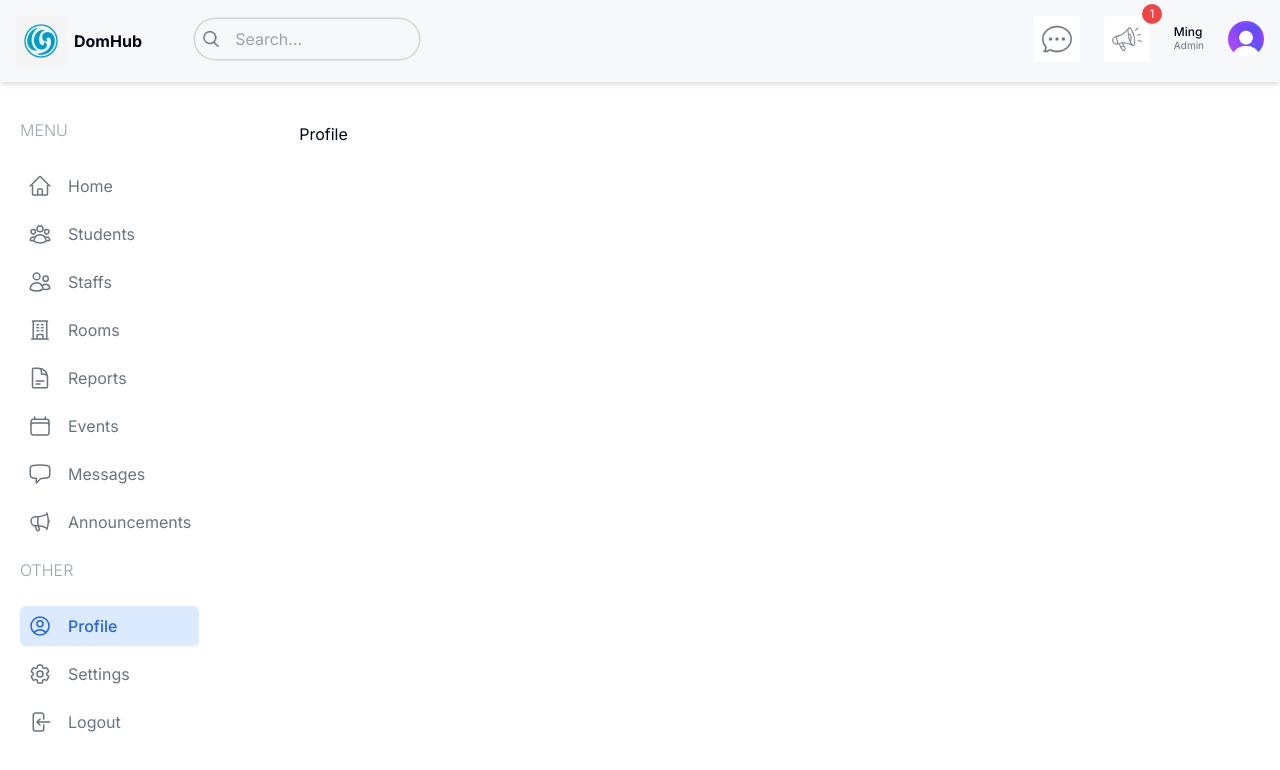
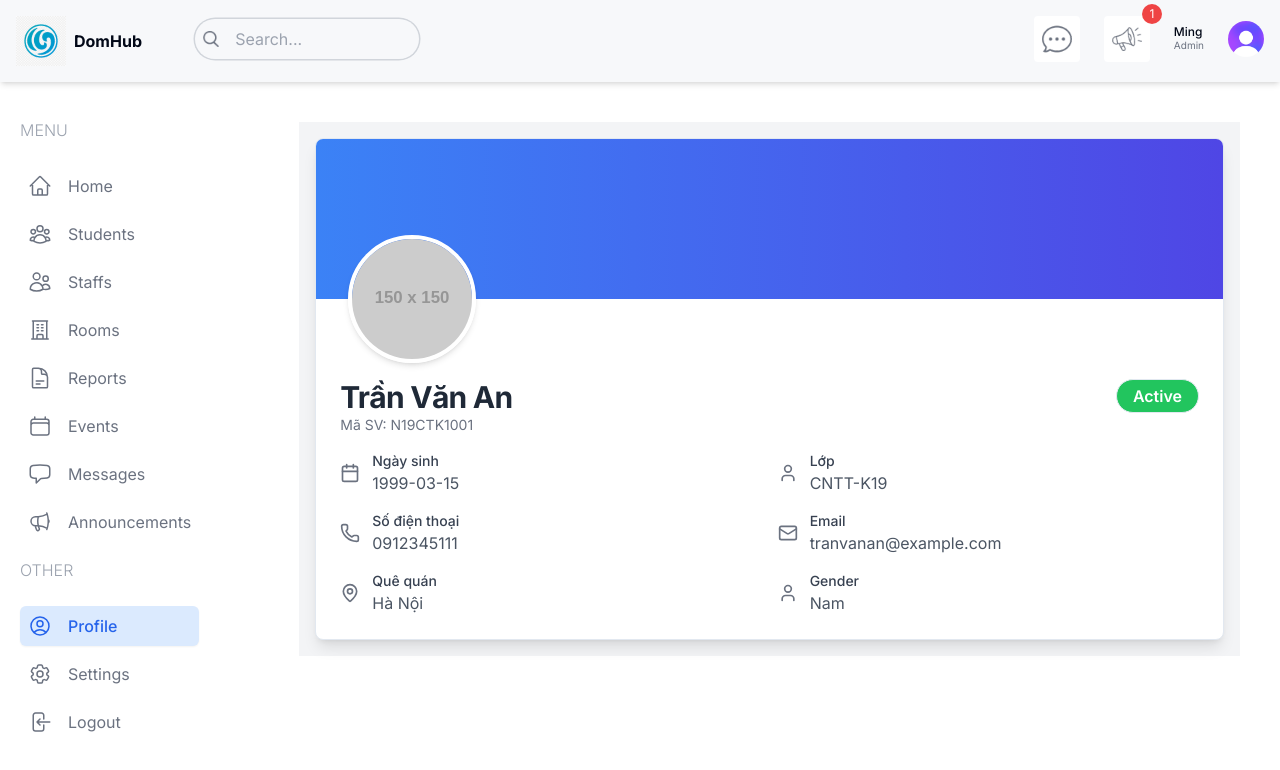
Before and after one commit to nhatminh16704/DomManagement, a Next.js app: page /profile in a window 1280 px wide. Shown: the top 770 px of the page. Built offline with nearby package versions, Linux system fonts and the light colour scheme; no server answers; sample sign-in values are in the browser's storage.

Commit message:
Add demo profile

```diff
--- a/package.json
+++ b/package.json
@@ -12,6 +12,7 @@
   "dependencies": {
     "@heroicons/react": "^2.2.0",
     "@hookform/resolvers": "^4.0.0",
+    "@radix-ui/react-avatar": "^1.1.3",
     "@radix-ui/react-dialog": "^1.1.6",
     "@radix-ui/react-label": "^2.1.2",
     "@radix-ui/react-select": "^2.1.6",
--- a/src/app/(other)/profile/page.tsx
+++ b/src/app/(other)/profile/page.tsx
@@ -1,7 +1,130 @@
-import React from 'react'
+"use client";
 
-export default function Profile() {
+import { Card, CardContent, CardHeader, CardTitle } from "@/components/ui/card";
+import { Avatar, AvatarFallback, AvatarImage } from "@/components/ui/avatar";
+import { Badge } from "@/components/ui/badge";
+import { Calendar, Mail, MapPin, Phone, User } from "lucide-react"; // Biểu tượng từ lucide-react
+
+// Dữ liệu mock
+const mockProfile = {
+  student_code: "N19CTK1001",
+  full_name: "Trần Văn An",
+  birthday: "1999-03-15",
+  gender: "Nam",
+  phone_number: "0912345111",
+  email: "tranvanan@example.com",
+  hometown: "Hà Nội",
+  class_name: "CNTT-K19",
+  account_id: "AC123456",
+};
+
+// Định nghĩa kiểu dữ liệu
+interface StudentProfile {
+  student_code: string;
+  full_name: string;
+  birthday: string;
+  gender: string;
+  phone_number: string;
+  email: string;
+  hometown: string;
+  class_name: string;
+  account_id: string;
+}
+
+export default function ProfilePage() {
+  const profile: StudentProfile = mockProfile;
+
   return (
-    <div>Profile</div>
-  )
+    <div className=" bg-gray-100 p-4 justify-center flex">
+      <Card className="w-full max-w-7xl shadow-lg rounded-lg overflow-hidden">
+        {/* Header với ảnh đại diện và tên */}
+        <div className="relative bg-gradient-to-r from-blue-500 to-indigo-600 h-40">
+          <div className="absolute -bottom-16 left-8">
+            <Avatar className="h-32 w-32 border-4 border-white shadow-md">
+              <AvatarImage src="https://via.placeholder.com/150" alt="Profile" />
+              <AvatarFallback>{profile.full_name.charAt(0)}</AvatarFallback>
+            </Avatar>
+          </div>
+        </div>
+
+        {/* Nội dung chính */}
+        <CardHeader className="pt-20 pb-4">
+          <div className="flex justify-between items-start">
+            <div>
+              <CardTitle className="text-3xl font-bold text-gray-800">
+                {profile.full_name}
+              </CardTitle>
+              <p className="text-sm text-gray-500">Mã SV: {profile.student_code}</p>
+            </div>
+            <Badge
+              variant="outline"
+              className=
+              "bg-green-500 text-white text-base px-4 py-1 font-semibold"
+            >
+              Active
+            </Badge>
+          </div>
+        </CardHeader>
+
+        <CardContent className="space-y-6">
+          {/* Thông tin cá nhân */}
+          <div className="grid grid-cols-1 md:grid-cols-2 gap-4">
+            {/* Ngày sinh */}
+            <div className="flex items-center space-x-3">
+              <Calendar className="h-5 w-5 text-gray-500" />
+              <div>
+                <p className="text-sm font-medium text-gray-700">Ngày sinh</p>
+                <p className="text-gray-600">{profile.birthday}</p>
+              </div>
+            </div>
+
+            {/* Lớp */}
+            <div className="flex items-center space-x-3">
+              <User className="h-5 w-5 text-gray-500" />
+              <div>
+                <p className="text-sm font-medium text-gray-700">Lớp</p>
+                <p className="text-gray-600">{profile.class_name}</p>
+              </div>
+            </div>
+
+            {/* Số điện thoại */}
+            <div className="flex items-center space-x-3">
+              <Phone className="h-5 w-5 text-gray-500" />
+              <div>
+                <p className="text-sm font-medium text-gray-700">Số điện thoại</p>
+                <p className="text-gray-600">{profile.phone_number}</p>
+              </div>
+            </div>
+
+            {/* Email */}
+            <div className="flex items-center space-x-3">
+              <Mail className="h-5 w-5 text-gray-500" />
+              <div>
+                <p className="text-sm font-medium text-gray-700">Email</p>
+                <p className="text-gray-600">{profile.email}</p>
+              </div>
+            </div>
+
+            {/* Quê quán */}
+            <div className="flex items-center space-x-3">
+              <MapPin className="h-5 w-5 text-gray-500" />
+              <div>
+                <p className="text-sm font-medium text-gray-700">Quê quán</p>
+                <p className="text-gray-600">{profile.hometown}</p>
+              </div>
+            </div>
+
+            {/* Account ID */}
+            <div className="flex items-center space-x-3">
+              <User className="h-5 w-5 text-gray-500" />
+              <div>
+                <p className="text-sm font-medium text-gray-700">Gender</p>
+                <p className="text-gray-600">{profile.gender}</p>
+              </div>
+            </div>
+          </div>
+        </CardContent>
+      </Card>
+    </div>
+  );
 }
--- a/src/app/layout.tsx
+++ b/src/app/layout.tsx
@@ -51,7 +51,7 @@ export default function RootLayout({
           <Menu />
           <main className="overflow-auto flex-1 p-10 pl-20">{children}</main>
         </div>
-        <ToastContainer position="top-right" autoClose={3000} />
+        <ToastContainer position="bottom-right" autoClose={3000} />
       </body>
     </html>
   );
--- /dev/null
+++ b/src/components/ui/avatar.tsx
@@ -0,0 +1,50 @@
+"use client"
+
+import * as React from "react"
+import * as AvatarPrimitive from "@radix-ui/react-avatar"
+
+import { cn } from "@/lib/utils"
+
+const Avatar = React.forwardRef<
+  React.ElementRef<typeof AvatarPrimitive.Root>,
+  React.ComponentPropsWithoutRef<typeof AvatarPrimitive.Root>
+>(({ className, ...props }, ref) => (
+  <AvatarPrimitive.Root
+    ref={ref}
+    className={cn(
+      "relative flex h-10 w-10 shrink-0 overflow-hidden rounded-full",
+      className
+    )}
+    {...props}
+  />
+))
+Avatar.displayName = AvatarPrimitive.Root.displayName
+
+const AvatarImage = React.forwardRef<
+  React.ElementRef<typeof AvatarPrimitive.Image>,
+  React.ComponentPropsWithoutRef<typeof AvatarPrimitive.Image>
+>(({ className, ...props }, ref) => (
+  <AvatarPrimitive.Image
+    ref={ref}
+    className={cn("aspect-square h-full w-full", className)}
+    {...props}
+  />
+))
+AvatarImage.displayName = AvatarPrimitive.Image.displayName
+
+const AvatarFallback = React.forwardRef<
+  React.ElementRef<typeof AvatarPrimitive.Fallback>,
+  React.ComponentPropsWithoutRef<typeof AvatarPrimitive.Fallback>
+>(({ className, ...props }, ref) => (
+  <AvatarPrimitive.Fallback
+    ref={ref}
+    className={cn(
+      "flex h-full w-full items-center justify-center rounded-full bg-muted",
+      className
+    )}
+    {...props}
+  />
+))
+AvatarFallback.displayName = AvatarPrimitive.Fallback.displayName
+
+export { Avatar, AvatarImage, AvatarFallback }
--- /dev/null
+++ b/src/components/ui/badge.tsx
@@ -0,0 +1,36 @@
+import * as React from "react"
+import { cva, type VariantProps } from "class-variance-authority"
+
+import { cn } from "@/lib/utils"
+
+const badgeVariants = cva(
+  "inline-flex items-center rounded-full border px-2.5 py-0.5 text-xs font-semibold transition-colors focus:outline-none focus:ring-2 focus:ring-ring focus:ring-offset-2",
+  {
+    variants: {
+      variant: {
+        default:
+          "border-transparent bg-primary text-primary-foreground hover:bg-primary/80",
+        secondary:
+          "border-transparent bg-secondary text-secondary-foreground hover:bg-secondary/80",
+        destructive:
+          "border-transparent bg-destructive text-destructive-foreground hover:bg-destructive/80",
+        outline: "text-foreground",
+      },
+    },
+    defaultVariants: {
+      variant: "default",
+    },
+  }
+)
+
+export interface BadgeProps
+  extends React.HTMLAttributes<HTMLDivElement>,
+    VariantProps<typeof badgeVariants> {}
+
+function Badge({ className, variant, ...props }: BadgeProps) {
+  return (
+    <div className={cn(badgeVariants({ variant }), className)} {...props} />
+  )
+}
+
+export { Badge, badgeVariants }
```
Also changed, not shown: 1 other file (tests, documents, lock files or other folders).
